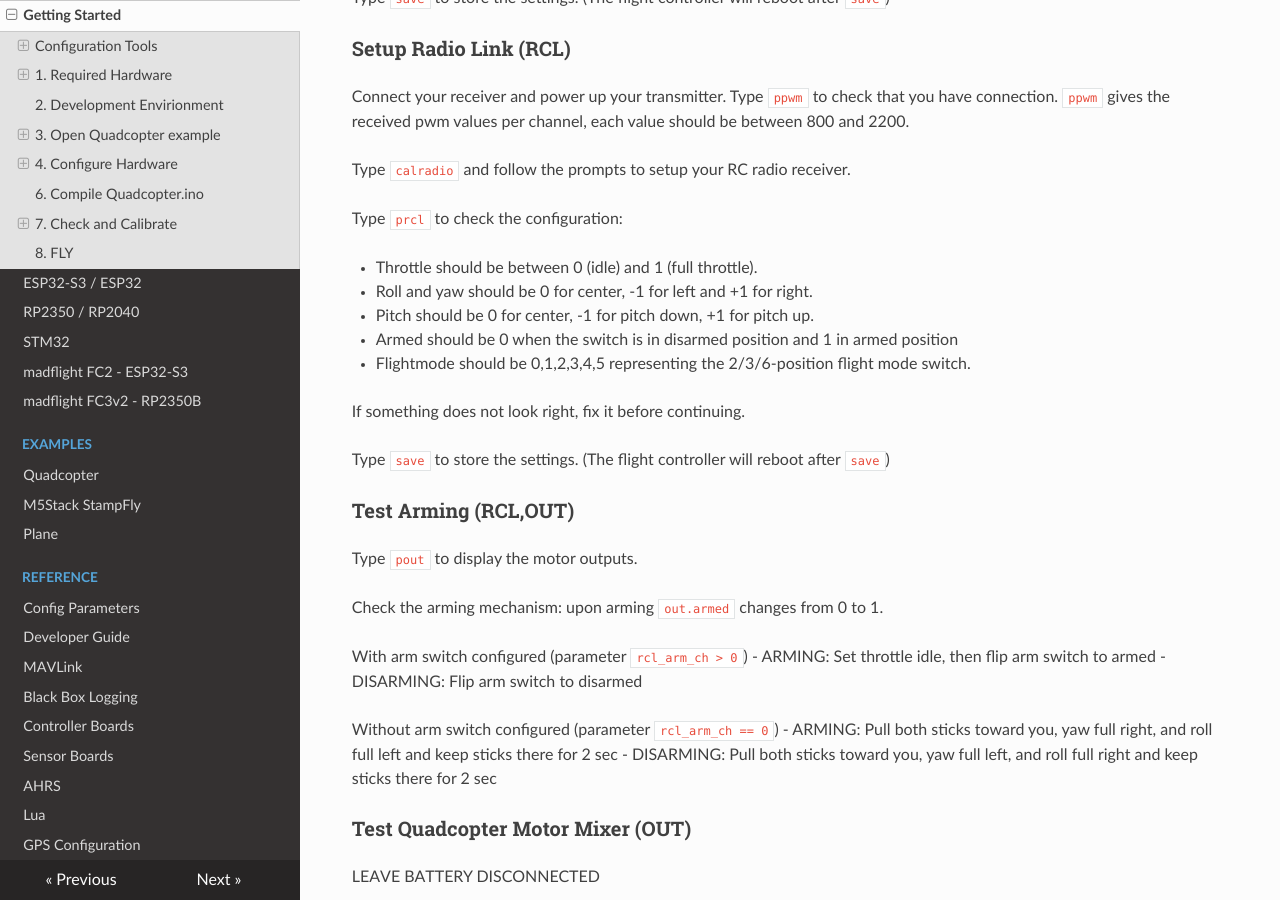
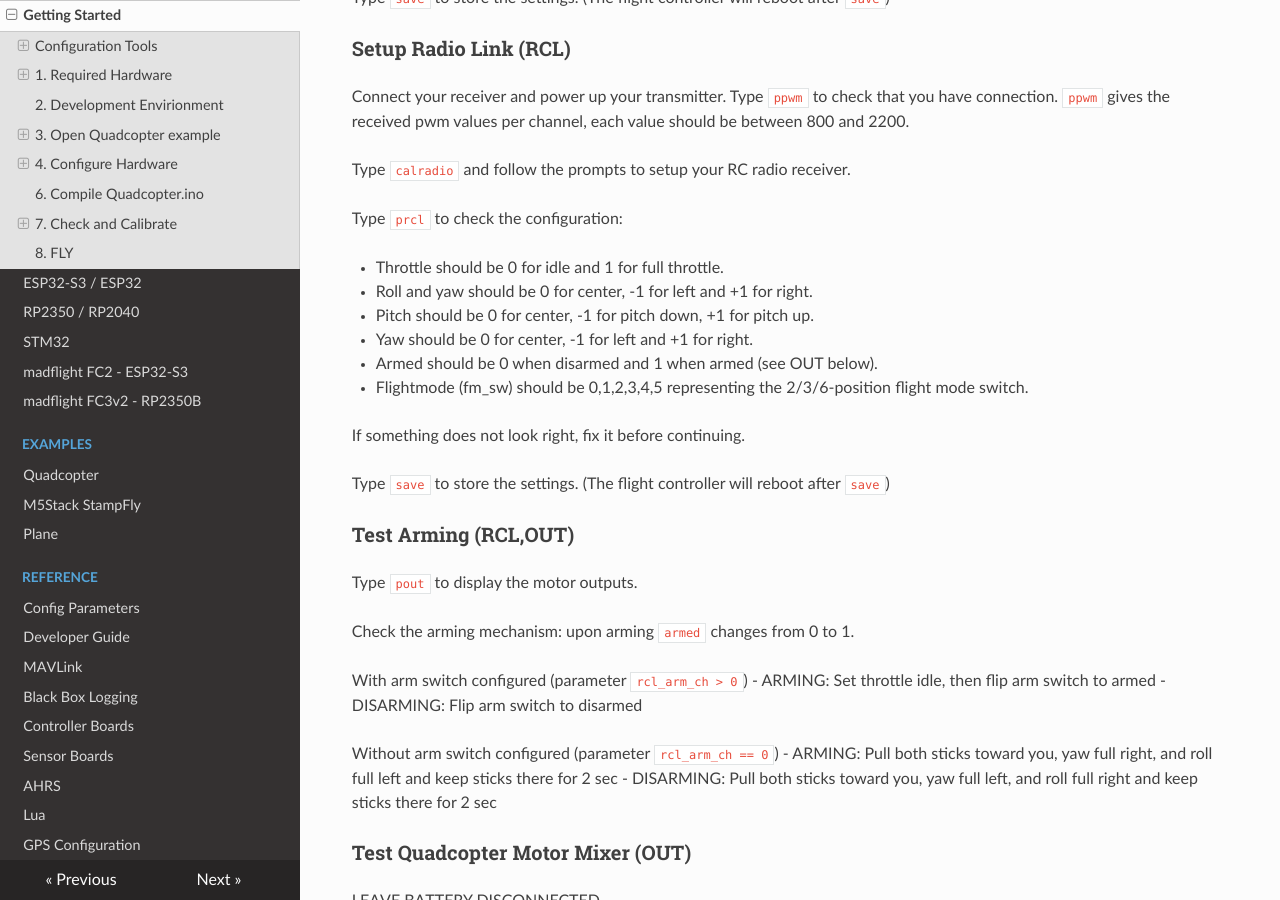
Before and after one commit to qqqlab/madflight-docs, an MkDocs documentation site: the page built from docs/Getting-Started.md, in a window 1280 px wide and 900 px high, scrolled down 6303 px. Built offline with MkDocs 1.6.1, drawn with Linux system fonts in a browser that asks for light colours; nearby versions of some CDN libraries.

Commit message:
Update Getting-Started.md

```diff
--- a/docs/Getting-Started.md
+++ b/docs/Getting-Started.md
@@ -263,11 +263,12 @@ Type `calradio` and follow the prompts to setup your RC radio receiver.
 
 Type `prcl` to check the configuration:
 
-- Throttle should be between 0 (idle) and 1 (full throttle).
+- Throttle should be 0 for idle and 1 for full throttle.
 - Roll and yaw should be 0 for center, -1 for left and +1 for right.
 - Pitch should be 0 for center, -1 for pitch down, +1 for pitch up.
-- Armed should be 0 when the switch is in disarmed position and 1 in armed position
-- Flightmode should be 0,1,2,3,4,5 representing the 2/3/6-position flight mode switch.
+- Yaw should be 0 for center, -1 for left and +1 for right.
+- Armed should be 0 when disarmed and 1 when armed (see OUT below).
+- Flightmode (fm_sw) should be 0,1,2,3,4,5 representing the 2/3/6-position flight mode switch.
 
 If something does not look right, fix it before continuing.
 
```
Also changed, not shown: other parts of docs/Getting-Started.md (+1 -1 lines).
